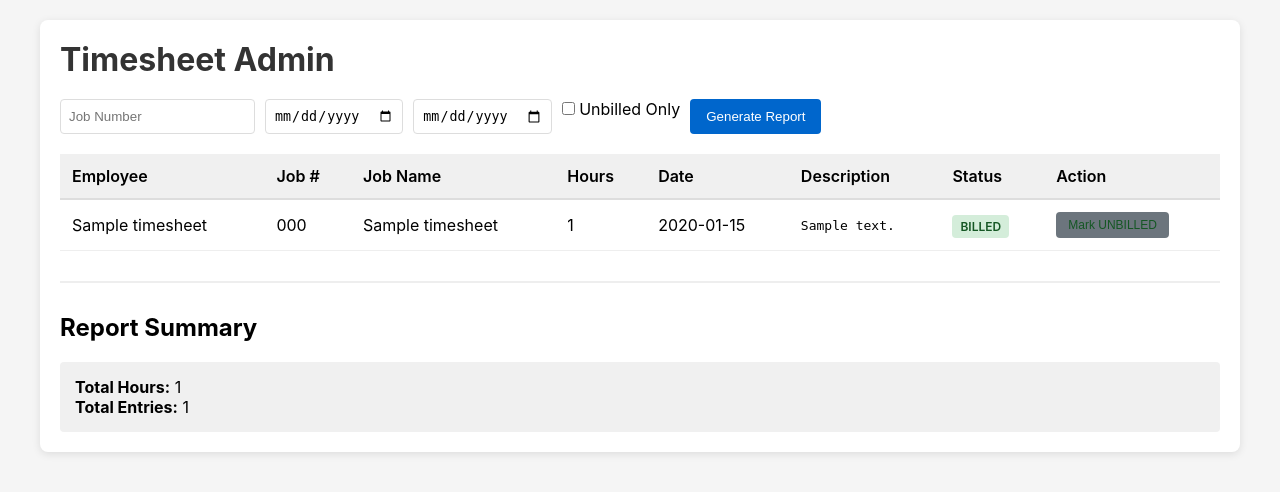
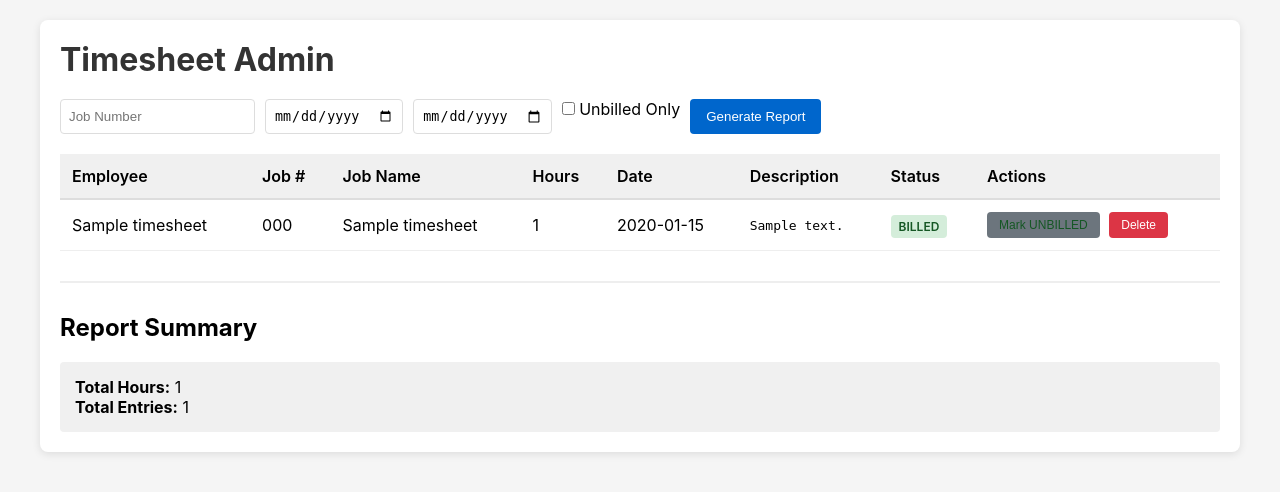
Before and after one commit to bclarknc-tech/Timesheet-app, a Flask app: page /admin in a window 1280 px wide. Shown: the top 492 px of the page. Run offline with Flask 3, Linux system fonts and the light colour scheme; tables that the repository leaves empty hold one stand-in row (values such as "Sample post").

Commit message:
Add delete button to timesheet entries in admin panel

```diff
--- a/app.py
+++ b/app.py
@@ -85,6 +85,18 @@ def toggle_bill(entry_id):
     except Exception as e:
         return jsonify({'success': False, 'error': str(e)}), 400
 
+@app.route('/api/delete/<int:entry_id>', methods=['DELETE'])
+def delete_entry(entry_id):
+    try:
+        entry = Timesheet.query.get(entry_id)
+        if not entry:
+            return jsonify({'success': False, 'error': 'Entry not found'}), 404
+        db.session.delete(entry)
+        db.session.commit()
+        return jsonify({'success': True})
+    except Exception as e:
+        return jsonify({'success': False, 'error': str(e)}), 400
+
 @app.route('/api/report', methods=['GET'])
 def get_report():
     job_number = request.args.get('job_number')
--- a/templates/admin.html
+++ b/templates/admin.html
@@ -18,9 +18,11 @@
         td { padding: 12px; border-bottom: 1px solid #eee; }
         td:nth-child(6) { white-space: pre-wrap; word-break: break-word; font-family: monospace; font-size: 13px; }
         tr:hover { background: #fafafa; }
-        .bill-btn { padding: 6px 12px; background: #28a745; color: white; border: none; border-radius: 4px; cursor: pointer; font-size: 12px; }
+        .bill-btn { padding: 6px 12px; background: #28a745; color: white; border: none; border-radius: 4px; cursor: pointer; font-size: 12px; margin-right: 5px; }
         .bill-btn.billed { background: #6c757d; }
         .bill-btn:hover { opacity: 0.9; }
+        .delete-btn { padding: 6px 12px; background: #dc3545; color: white; border: none; border-radius: 4px; cursor: pointer; font-size: 12px; }
+        .delete-btn:hover { opacity: 0.9; }
         .report-section { margin-top: 30px; padding-top: 30px; border-top: 2px solid #eee; }
         .status-badge { padding: 4px 8px; border-radius: 4px; font-size: 12px; font-weight: 600; }
         .unbilled { background: #fff3cd; color: #856404; }
@@ -53,7 +55,7 @@
                     <th>Date</th>
                     <th>Description</th>
                     <th>Status</th>
-                    <th>Action</th>
+                    <th>Actions</th>
                 </tr>
             </thead>
             <tbody id="entries"></tbody>
@@ -109,6 +111,7 @@
                                 <button class="bill-btn ${entry.is_billed ? 'billed' : ''}" onclick="toggleBill(${entry.id})">
                                     ${entry.is_billed ? 'Mark UNBILLED' : 'Mark BILLED'}
                                 </button>
+                                <button class="delete-btn" onclick="deleteEntry(${entry.id})">Delete</button>
                             </td>
                         `;
                     });
@@ -128,6 +131,20 @@
                 });
         }
 
+        function deleteEntry(entryId) {
+            if (confirm('Are you sure you want to delete this timesheet entry?')) {
+                fetch(`/api/delete/${entryId}`, { method: 'DELETE' })
+                    .then(r => r.json())
+                    .then(result => {
+                        if (result.success) {
+                            generateReport();
+                        } else {
+                            alert('Error deleting entry: ' + result.error);
+                        }
+                    });
+            }
+        }
+
         function updateTotals(entries) {
             const totalHours = entries.reduce((sum, e) => sum + e.hours, 0);
             document.getElementById('totalHours').textContent = totalHours;
```
